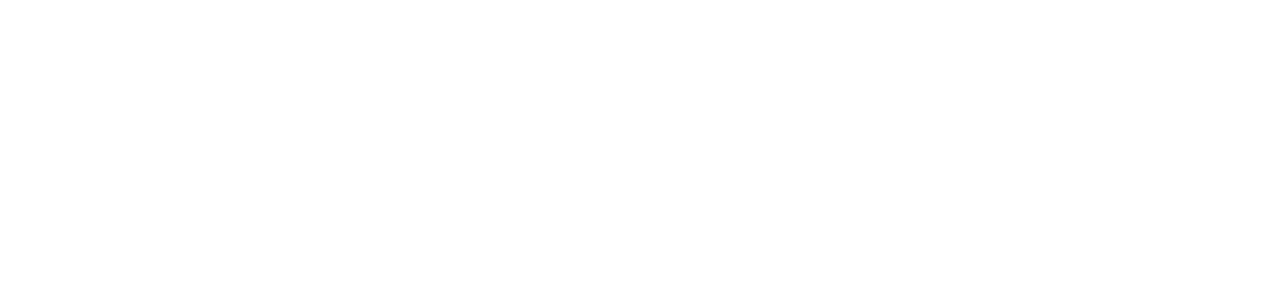
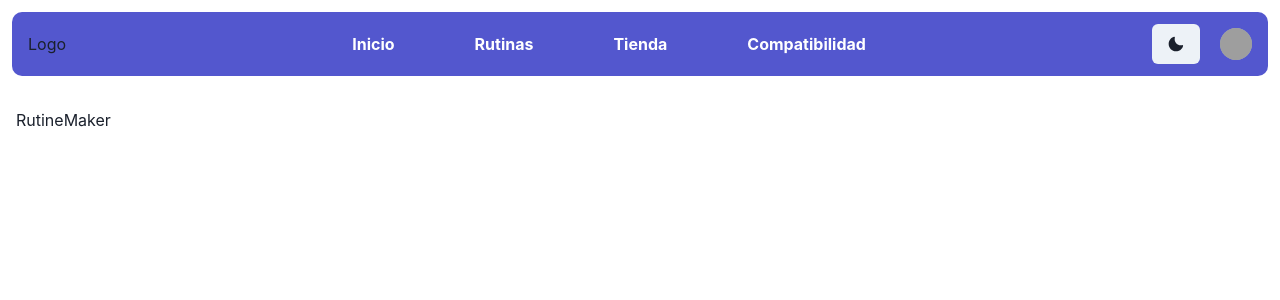
Before and after one commit to lucasangelino/skincare, a React (Vite) app in the folder frontend/: page /create-rutine in a window 1280 px wide. Before the commit this address had no page. Shown: the top 300 px of the page. Built offline with nearby package versions, Linux system fonts and the light colour scheme; grey boxes are pictures that could not be loaded.

Commit message:
SKIN add routine path

```diff
--- a/frontend/src/components/core/Navbar.jsx
+++ b/frontend/src/components/core/Navbar.jsx
@@ -63,7 +63,7 @@
             >
               <Box display={"flex"}>
                 <NavLink to="/">Inicio</NavLink>
-                <NavLink to="/mirutina">Mis Rutinas</NavLink>
+                <NavLink to="/mirutina">Rutinas</NavLink>
                 <NavLink to="/tienda">Tienda</NavLink>
                 <NavLink to="/productsCompatibility">Compatibilidad</NavLink>
               </Box>
--- a/frontend/src/components/framework/RutinesBanner.jsx
+++ b/frontend/src/components/framework/RutinesBanner.jsx
@@ -1,5 +1,6 @@
 import React from "react";
 import { Text, Box, Heading, Button } from "@chakra-ui/react";
+import { Link } from "react-router-dom";
 
 const rutines = [
   {
@@ -19,7 +20,11 @@
       <Text fontSize={"md"} color="#fff">
         Parece que no tienes rutinas creadas, ¿Quieres crear una?
       </Text>
-      <Button>Crear Rutina</Button>
+      <Link to="/create-rutine">
+        <Button variantColor={"teal"} size={"md"}>
+          Crear Rutina
+        </Button>
+      </Link>
     </Box>
   );
 }
--- a/frontend/src/components/framework/SkinRutine.jsx
+++ b/frontend/src/components/framework/SkinRutine.jsx
@@ -1,5 +1,6 @@
 import * as React from "react";
-import { Box, Button, Heading, Text, Link, Center } from "@chakra-ui/react";
+import { Box, Button, Heading, Text, Center } from "@chakra-ui/react";
+import { Link } from "react-router-dom";
 
 export function SkinRutine() {
   return (
@@ -11,8 +12,8 @@
         <Text fontSize="sm" isTruncated>
           Actualmente no dispones de rutinas
         </Text>
-        <Link to={`/products`} _hover={{ textDecoration: "none" }}>
-          <Button mt={5}>Crear rutina</Button>
+        <Link to={`/create-rutine`} _hover={{ textDecoration: "none" }}>
+          {/* <Button mt={5}>Crear rutina</Button> */}
         </Link>
       </Box>
     </Center>
--- /dev/null
+++ b/frontend/src/pages/RutineMaker.jsx
@@ -0,0 +1,5 @@
+import React from "react";
+
+export function RutineMaker() {
+  return <div>RutineMaker</div>;
+}
--- a/frontend/src/router/routes.js
+++ b/frontend/src/router/routes.js
@@ -1,5 +1,6 @@
 import { Home } from "../pages/Home";
 import { ProductsCompatibility } from "../pages/ProductsCompatibility";
+import { RutineMaker } from "../pages/RutineMaker";
 
 const routes = Object.freeze([
   {
@@ -12,6 +13,11 @@
     component: ProductsCompatibility,
     isProtected: true,
   },
+  {
+    path: "/create-rutine",
+    component: RutineMaker,
+    isProtected: true,
+  },
 ]);
 
 export default routes;
```
